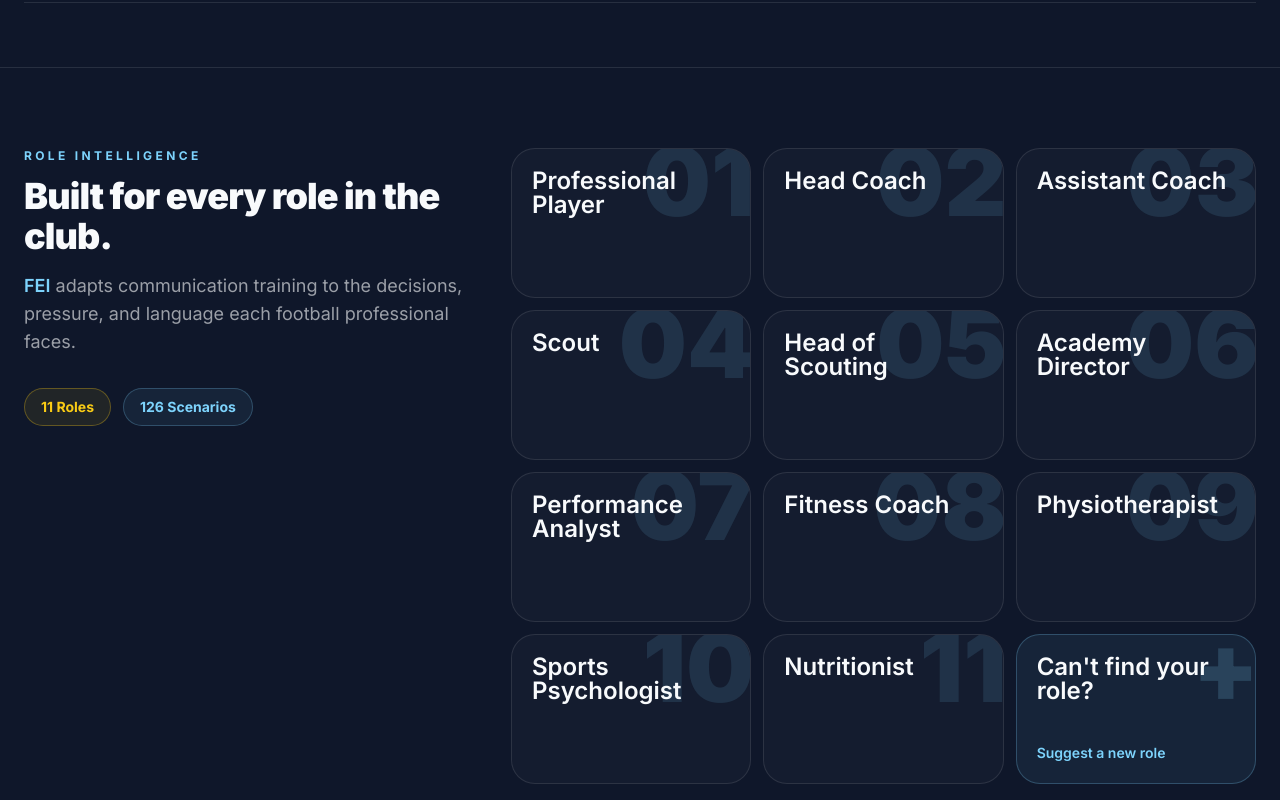
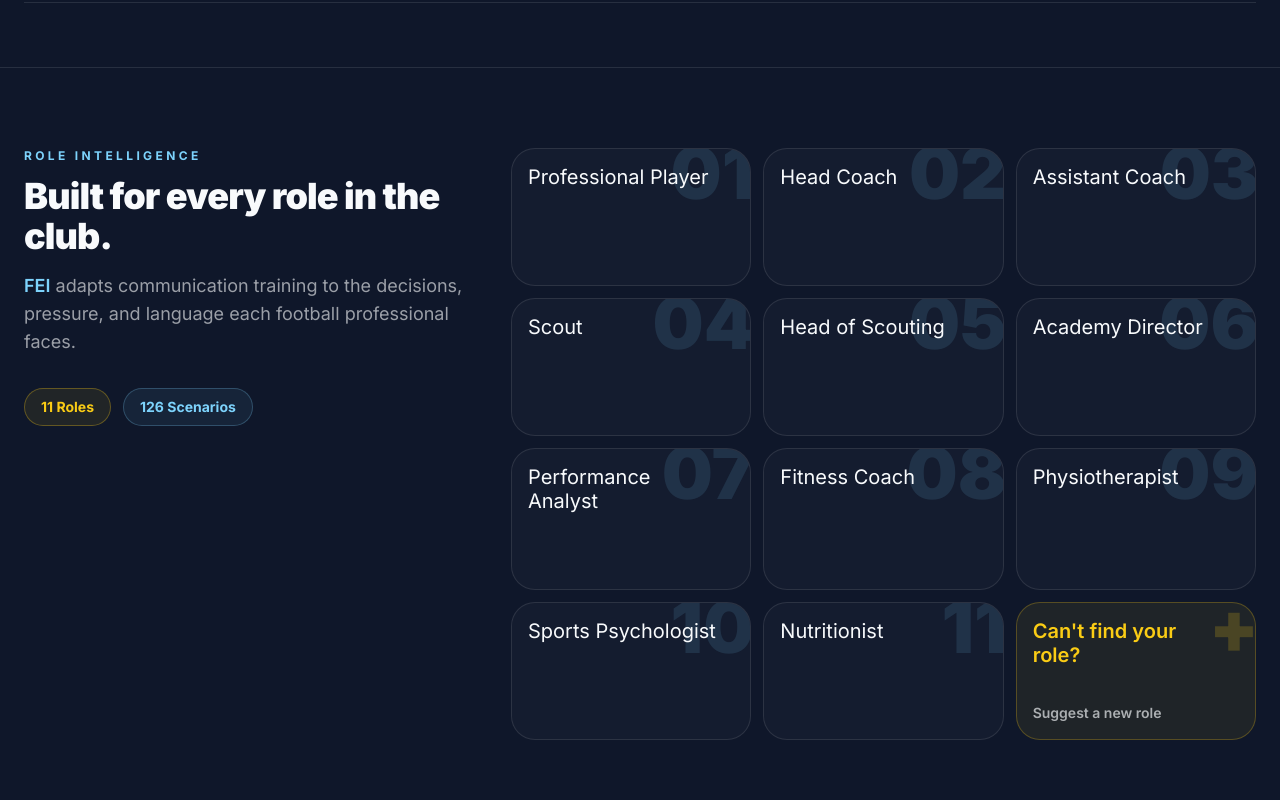
Before and after one commit to feifootball/fei-platform, a Next.js app: page / in a window 1280 px wide. Shown: the part 1140-1940 px from the top of the page. Built offline with nearby package versions, Linux system fonts and the light colour scheme.

Commit message:
Refine role card sizing

```diff
--- a/app/page.tsx
+++ b/app/page.tsx
@@ -271,14 +271,14 @@
               ].map((item, index) => (
                 <article
                   key={item.role}
-                  className="group relative min-h-[150px] overflow-hidden rounded-3xl border border-fei-text/10 bg-fei-text/[0.025] p-5 transition duration-300 hover:-translate-y-1 hover:border-fei-yellow/35 hover:bg-fei-yellow/[0.045] hover:shadow-[0_18px_55px_rgba(0,0,0,0.18)]"
+                  className="group relative min-h-[138px] overflow-hidden rounded-3xl border border-fei-text/10 bg-fei-text/[0.025] p-4 transition duration-300 hover:-translate-y-1 hover:border-fei-yellow/35 hover:bg-fei-yellow/[0.045] hover:shadow-[0_18px_55px_rgba(0,0,0,0.18)]"
                 >
-                  <div className="pointer-events-none absolute -right-1 -top-4 text-7xl font-black leading-none text-fei-sky/[0.12] transition duration-300 group-hover:text-fei-yellow/[0.24] sm:text-8xl">
+                  <div className="pointer-events-none absolute -right-1 -top-3 text-6xl font-black leading-none text-fei-sky/[0.12] transition duration-300 group-hover:text-fei-yellow/[0.24] sm:text-7xl">
                     {String(index + 1).padStart(2, '0')}
                   </div>
 
                   <div className="relative z-10 flex h-full flex-col justify-between">
-                    <h3 className="max-w-[12rem] text-xl font-semibold leading-6 text-fei-text sm:text-2xl">
+                    <h3 className="max-w-[12rem] text-lg font-medium leading-6 text-fei-text sm:text-xl">
                       {item.role}
                     </h3>
 
@@ -291,18 +291,18 @@
 
               <a
                 href="/suggest-role"
-                className="group relative min-h-[150px] overflow-hidden rounded-3xl border border-fei-sky/25 bg-fei-sky/[0.07] p-5 transition duration-300 hover:-translate-y-1 hover:border-fei-sky/45 hover:bg-fei-sky/[0.12] hover:shadow-[0_18px_55px_rgba(0,0,0,0.18)]"
+                className="group relative min-h-[138px] overflow-hidden rounded-3xl border border-fei-yellow/25 bg-fei-yellow/[0.07] p-4 transition duration-300 hover:-translate-y-1 hover:border-fei-yellow/45 hover:bg-fei-yellow/[0.12] hover:shadow-[0_18px_55px_rgba(0,0,0,0.18)]"
               >
-                <div className="pointer-events-none absolute -right-1 -top-4 text-7xl font-black leading-none text-fei-sky/[0.18] transition duration-300 group-hover:text-fei-yellow/[0.20] sm:text-8xl">
+                <div className="pointer-events-none absolute -right-1 -top-3 text-6xl font-black leading-none text-fei-yellow/[0.20] transition duration-300 group-hover:text-fei-yellow/[0.30] sm:text-7xl">
                   +
                 </div>
 
                 <div className="relative z-10 flex h-full flex-col justify-between">
-                  <h3 className="max-w-[12rem] text-xl font-semibold leading-6 text-fei-text sm:text-2xl">
+                  <h3 className="max-w-[12rem] text-lg font-semibold leading-6 text-fei-yellow sm:text-xl">
                     {lang === 'en' ? "Can't find your role?" : '¿No encuentras tu rol?'}
                   </h3>
 
-                  <p className="mt-5 text-sm font-semibold leading-5 text-fei-sky transition duration-300 group-hover:text-fei-yellow">
+                  <p className="mt-5 text-sm font-semibold leading-5 text-fei-text/65 transition duration-300 group-hover:text-fei-yellow">
                     {lang === 'en' ? 'Suggest a new role' : 'Sugiere un nuevo rol'}
                   </p>
                 </div>
```
